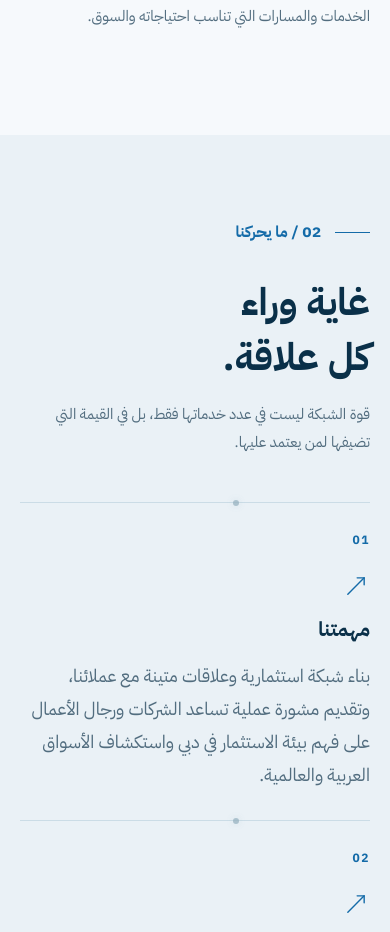
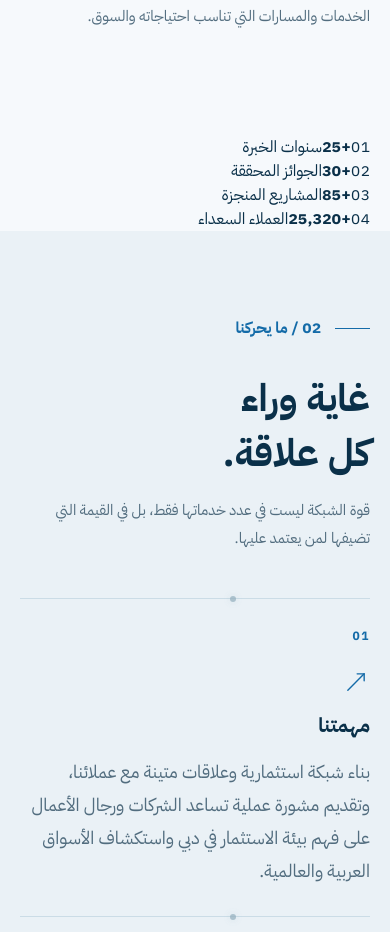
Before and after one commit to Bashar-alJabi/inbs-website, a Next.js app: page /ar/about in a window 390 px wide. Shown: the part 1560-2492 px from the top of the page. Built offline with nearby package versions, Linux system fonts and the light colour scheme; no server answers.

Commit message:
feat(about): integrate bilingual responsive editorial milestones

```diff
--- a/src/components/about/about-page.tsx
+++ b/src/components/about/about-page.tsx
@@ -1,6 +1,7 @@
 import type { Locale } from '@/lib/site';
 import { AboutHero } from './about-hero';
 import { AboutIntro } from './about-intro';
+import { AboutMilestones } from './about-milestones';
 import { AboutPrinciples } from './about-principles';
 import { AboutNetwork } from './about-network';
 
@@ -9,6 +10,7 @@ export function AboutPage({ locale }: { locale: Locale }) {
   return <main className="inbs-about-page" id="top">
     <AboutHero locale={locale}/>
     <AboutIntro locale={locale}/>
+    <AboutMilestones locale={locale}/>
     <AboutPrinciples locale={locale}/>
     <AboutNetwork locale={locale}/>
   </main>;
```
